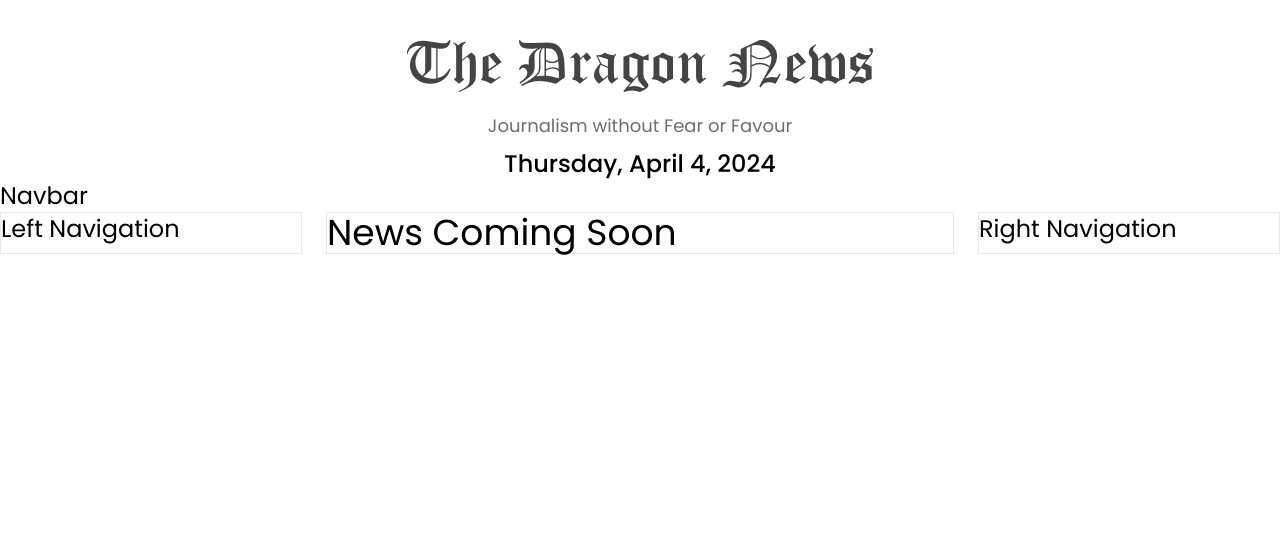
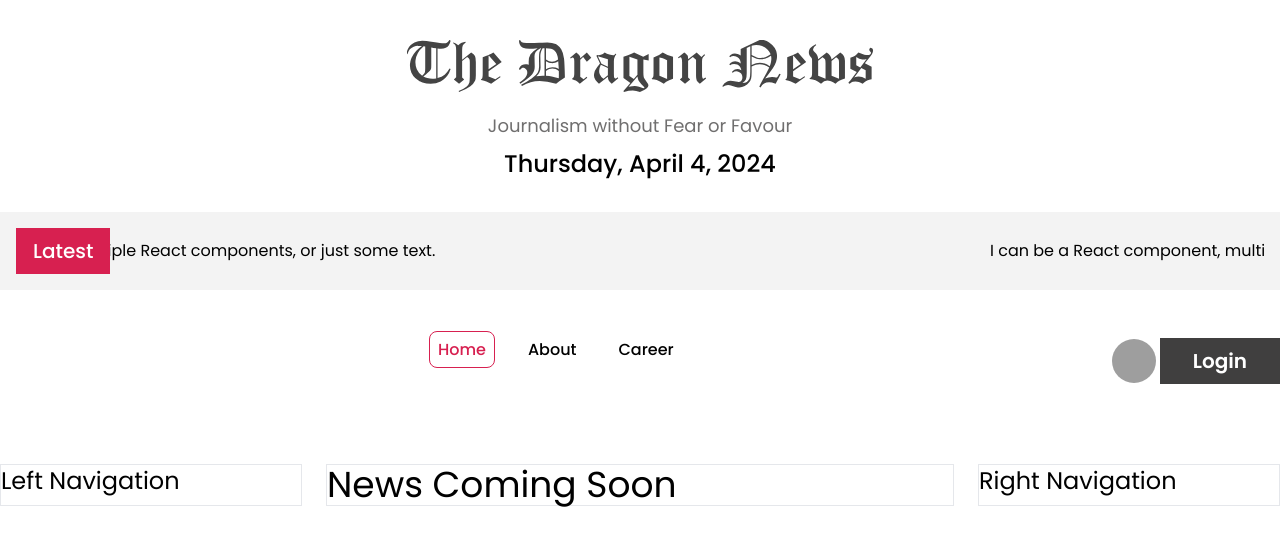
Before and after one commit to nazmul-nhb/dragon-news-auth, a React (Vite) app: page / in a window 1280 px wide. Shown: the top 546 px of the page. Built offline with nearby package versions, Linux system fonts and the light colour scheme; grey boxes are pictures that could not be loaded.

Commit message:
completed navbar

```diff
--- a/package.json
+++ b/package.json
@@ -16,6 +16,7 @@
     "prop-types": "^15.8.1",
     "react": "^18.2.0",
     "react-dom": "^18.2.0",
+    "react-fast-marquee": "^1.6.4",
     "react-helmet-async": "^2.0.4",
     "react-icons": "^5.0.1",
     "react-router-dom": "^6.22.3",
--- /dev/null
+++ b/src/pages/BreakingNews.jsx
@@ -0,0 +1,16 @@
+import Marquee from "react-fast-marquee";
+import { Link } from "react-router-dom";
+
+
+const BreakingNews = () => {
+    return (
+        <div className="flex w-full bg-[#F3F3F3] p-4 mt-8">
+            <button className="bg-[#D72050] text-xl font-medium text-white border border-[#D72050] py-2 px-4 hover:bg-transparent hover:text-[#D72050] transition duration-500 flex justify-center items-center">Latest</button>
+            <Marquee pauseOnHover={true}>
+                <Link to=''>I can be a React component, multiple React components, or just some text.</Link>
+            </Marquee>
+        </div>
+    );
+};
+
+export default BreakingNews;
--- a/src/pages/Home.jsx
+++ b/src/pages/Home.jsx
@@ -1,3 +1,4 @@
+import BreakingNews from "./BreakingNews";
 import Header from "./shared/Header";
 import LeftNav from "./shared/LeftNav";
 import Navbar from "./shared/Navbar";
@@ -7,6 +8,7 @@ const Home = () => {
     return (
         <div>
             <Header></Header>
+            <BreakingNews></BreakingNews>
             <Navbar></Navbar>
             <div className="grid grid-cols-1 lg:grid-cols-4 gap-6">
                 <div className="border">
--- /dev/null
+++ b/src/pages/shared/Navbar.css
@@ -0,0 +1,25 @@
+a.active {
+    transition: 1s;
+    border: 1px solid #D72050;
+    background-color: white !important;
+    color: #D72050 !important;
+}
+
+a.pending {
+    transition: 1s;
+    border: 1px solid #D72050 !important;
+    background-color: #D72050 !important;
+    color: white !important;
+}
+
+li a:hover {
+    border: 1px solid #D72050 !important;
+    background-color: #D72050 !important;
+    color: white !important;
+}
+
+li a {
+    border: 1px solid transparent;
+    padding: 6px 8px;
+    border-radius: 8px;
+}
--- a/src/pages/shared/Navbar.jsx
+++ b/src/pages/shared/Navbar.jsx
@@ -1,9 +1,28 @@
+import { Link, NavLink } from "react-router-dom";
+import "./Navbar.css";
+import profilePicture from '../../assets/user.png';
 
 const Navbar = () => {
+
+    const navLinks = <>
+        <li><NavLink to={'/'}>Home</NavLink></li>
+        <li><NavLink to={'/about'}>About</NavLink></li>
+        <li><NavLink to={'/career'}>Career</NavLink></li>
+    </>
+
     return (
-        <div>
-            <h2 className="text-2xl">Navbar</h2>
-        </div>
+        <nav className="flex justify-between mt-12 mb-20">
+            <div></div>
+            <div>
+                <ul className="flex justify-center gap-6 font-medium">
+                    {navLinks}
+                </ul>
+            </div>
+            <div className="flex items-center justify-center gap-1">
+                <img className="w-11 h-11 rounded-full" src={profilePicture} alt="Profile Picture" />
+                <button className="bg-[#403F3F] text-xl font-semibold text-white border border-[#403F3F] py-2 px-8 hover:bg-transparent hover:text-[#403F3F] transition duration-500 flex justify-center items-center"><Link to={'/login'}>Login</Link></button>
+            </div>
+        </nav>
     );
 };
 
```
Also changed, not shown: 1 other file (tests, documents, lock files or other folders).
